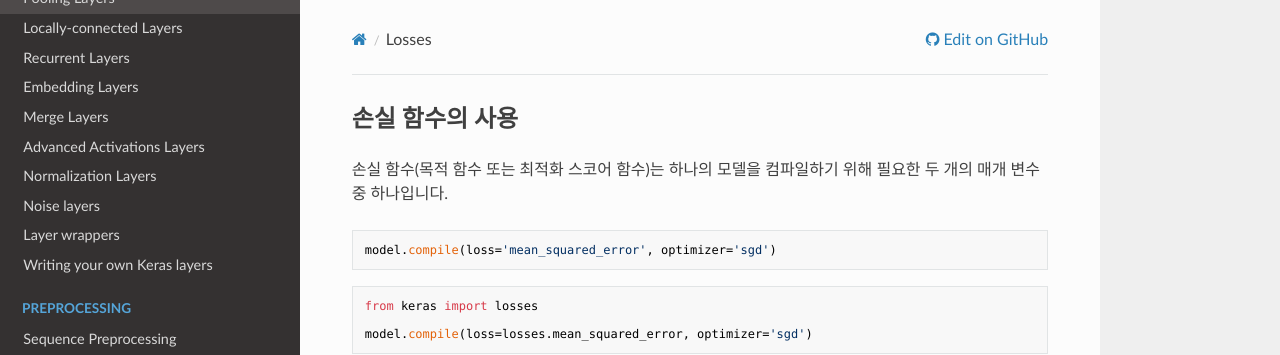
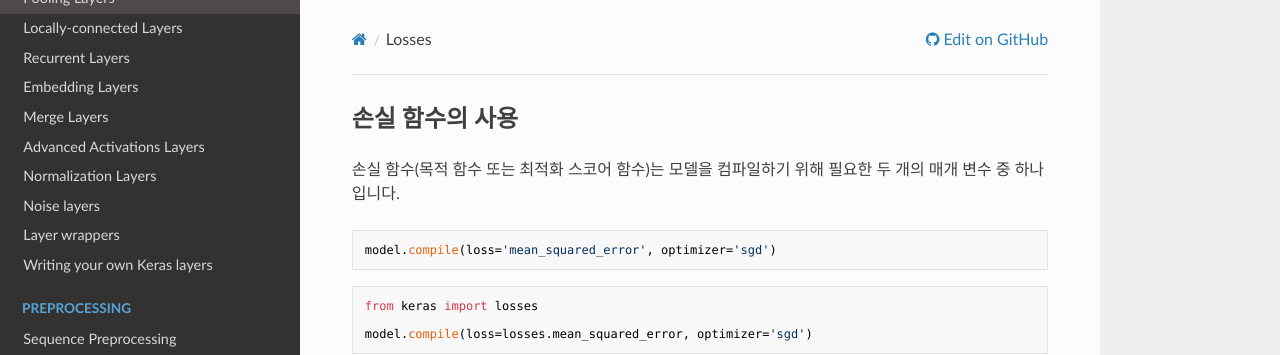
Before and after one commit to keras-team/keras-docs-ko, an MkDocs documentation site: the page built from sources/losses.md, in a window 1280 px wide and 900 px high. Shown: the top 355 px of the window. Built offline with MkDocs 1.6.1, drawn with Linux system fonts in a browser that asks for light colours; nearby versions of some CDN libraries; some of the changed text lies outside the part shown.

Commit message:
Update losses.md
예측된 값 -> 예측값
정답값 -> 목표값

````diff
--- a/sources/losses.md
+++ b/sources/losses.md
@@ -1,7 +1,7 @@
 
 ## 손실 함수의 사용
 
-손실 함수(목적 함수 또는 최적화 스코어 함수)는 하나의 모델을 컴파일하기 위해 필요한 두 개의 매개 변수 중 하나입니다.
+손실 함수(목적 함수 또는 최적화 스코어 함수)는 모델을 컴파일하기 위해 필요한 두 개의 매개 변수 중 하나입니다.
 
 ```python
 model.compile(loss='mean_squared_error', optimizer='sgd')
````
Also changed, not shown: other parts of sources/losses.md (+6 -6 lines).
